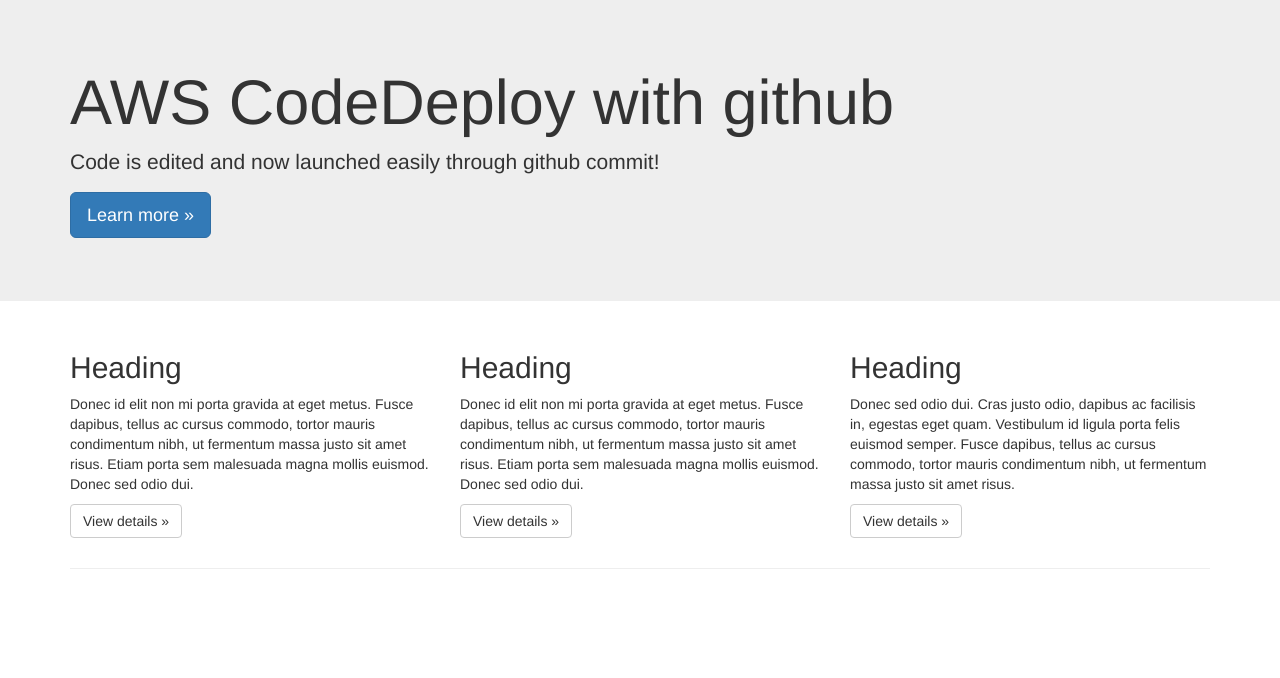
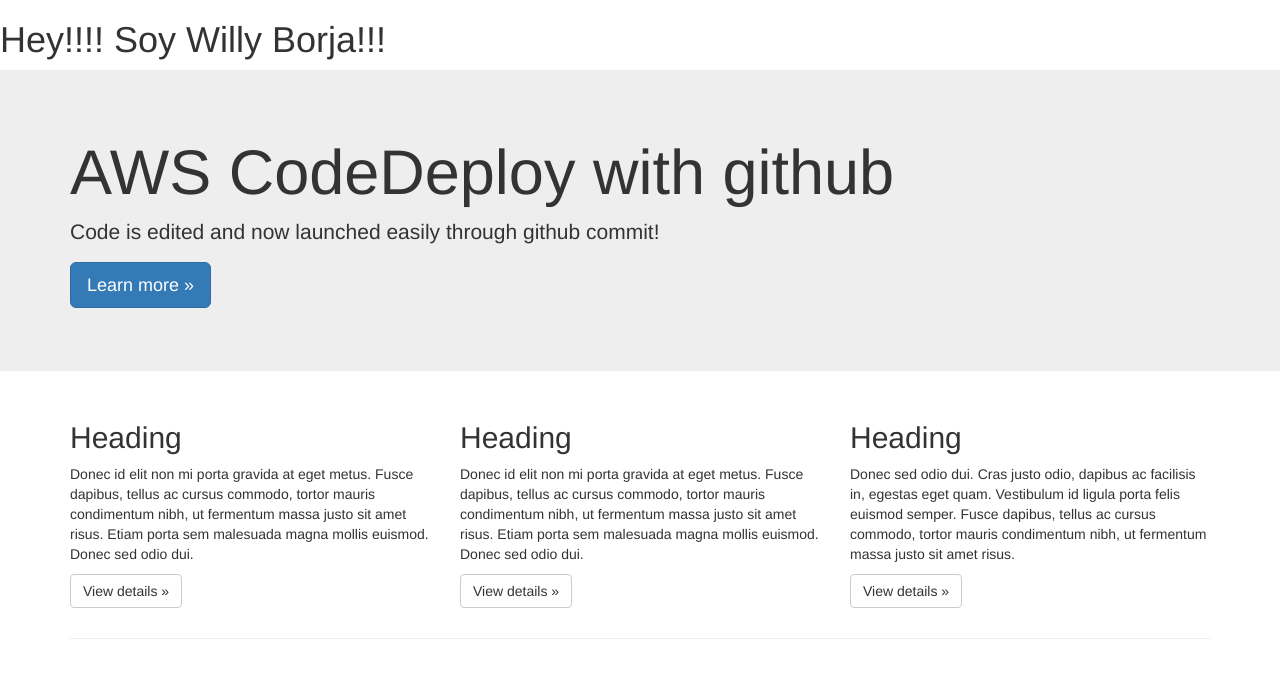
Before and after one commit to willyborja95/MyRepo, a plain HTML site: page index.html in a window 1280 px wide. Drawn offline with nearby package versions, Linux system fonts and the light colour scheme.

Commit message:
cambios en el index.html

```diff
--- a/index.html
+++ b/index.html
@@ -8,6 +8,7 @@
 
   <body>
 
+    <h1>Hey!!!! Soy Willy Borja!!!</h1>
 
 
     <!-- Main jumbotron for a primary marketing message or call to action -->
```
